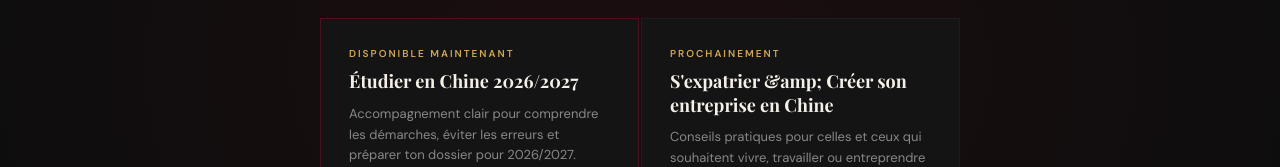
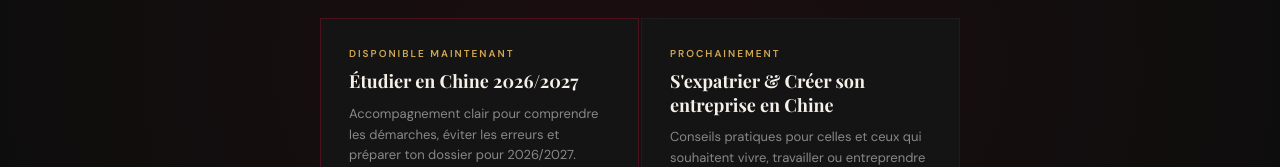
Before and after one commit to IMPWNG/chinoisendevenir, a React (Vite) app: page /a-venir in a window 1280 px wide. Shown: the part 564-731 px from the top of the page. Built offline with nearby package versions, Linux system fonts and the light colour scheme.

Commit message:
les indis

```diff
--- a/src/pages/AVenir.jsx
+++ b/src/pages/AVenir.jsx
@@ -107,7 +107,7 @@ export default function AVenir() {
               },
               {
                 tag: "Prochainement",
-                title: "S'expatrier &amp; Créer son entreprise en Chine",
+                title: "S'expatrier & Créer son entreprise en Chine",
                 desc: "Conseils pratiques pour celles et ceux qui souhaitent vivre, travailler ou entreprendre en Chine. Démarches, réalités du terrain et points d'attention.",
                 available: false,
               },
```
Also changed, not shown: 2 other files (tests, documents, lock files or other folders).
